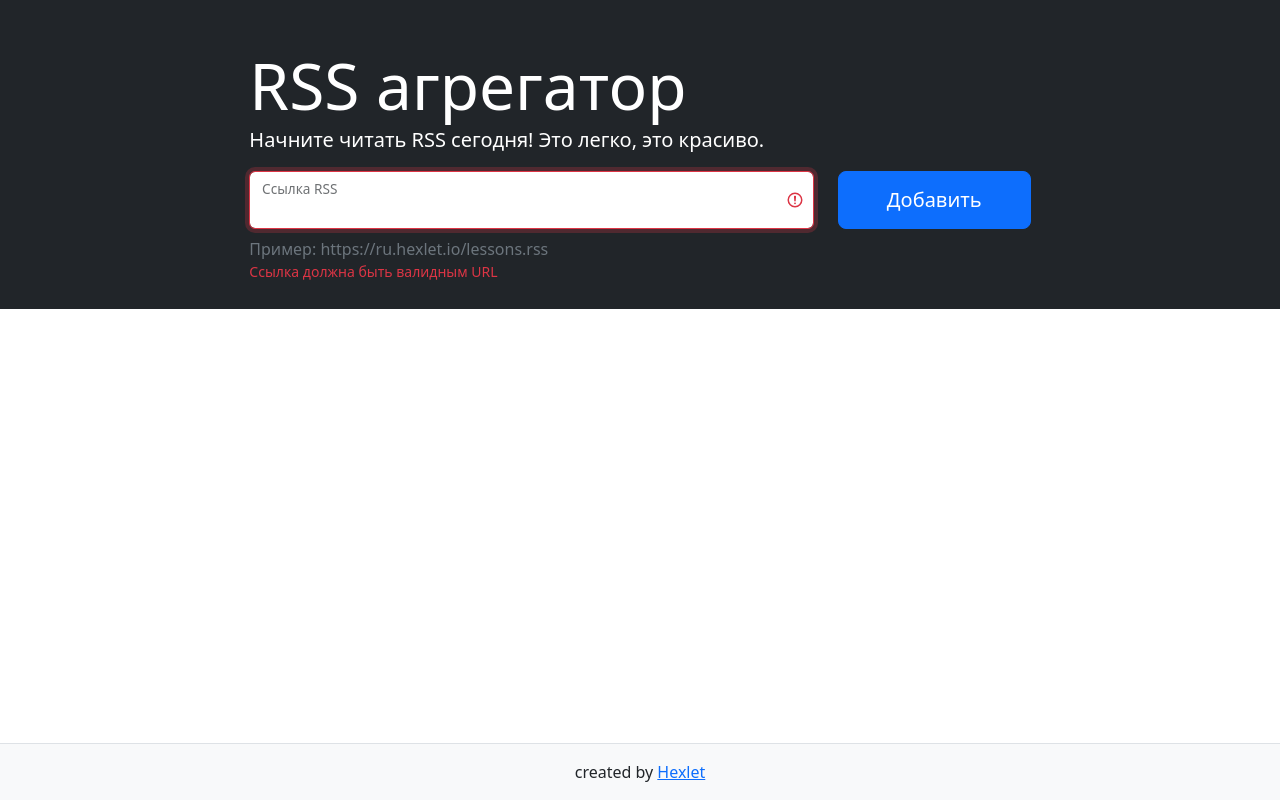
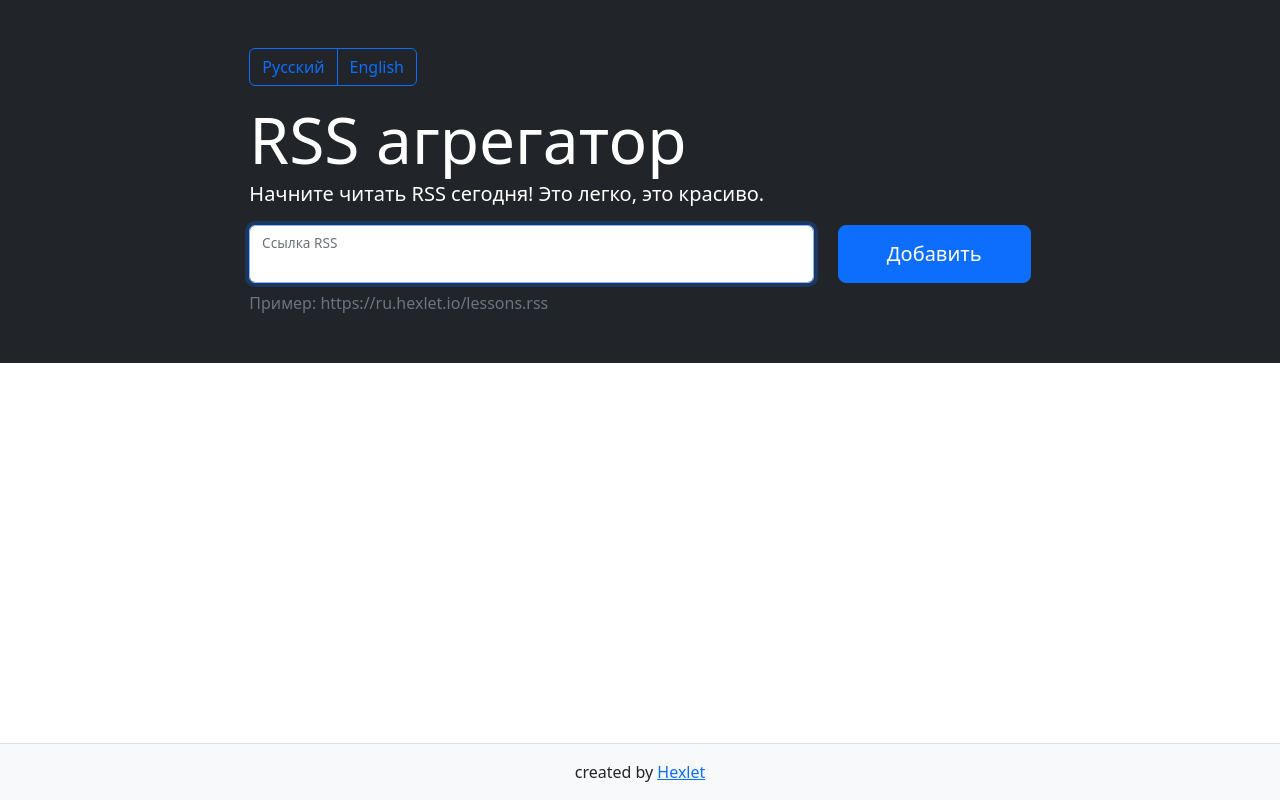
Before and after one commit to nevograd1613/frontend-bootcamp-project-11, a website built with webpack: page index.html in a window 1280 px wide. Both pictures are taken after typing "Sample" into the empty fields and a click on the button "Добавить". Built offline with nearby package versions, Linux system fonts and the light colour scheme; what on-change would draw is missing.

Commit message:
step three

```diff
--- a/index.html
+++ b/index.html
@@ -26,6 +26,8 @@
          <section class="container-fluid bg-dark p-5">
             <div class="row">
                <div class="col-md-10 col-lg-8 mx-auto text-white">
+                  <div class="btn-group" role="group">
+                  </div>
                   <h1 class="display-3 mb-0">RSS агрегатор</h1>
                   <p class="lead">Начните читать RSS сегодня! Это легко, это красиво.</p>
                   <form action="" class="rss-form text-body">
--- a/package.json
+++ b/package.json
@@ -43,6 +43,7 @@
   "dependencies": {
     "@popperjs/core": "^2.11.6",
     "bootstrap": "^5.2.3",
+    "i18next": "^22.4.9",
     "on-change": "^4.0.2",
     "yup": "^1.0.0"
   }
--- a/src/index.js
+++ b/src/index.js
@@ -1,6 +1,5 @@
 import './style.scss';
 import 'bootstrap';
-import render from './js/functions/render.js';
-import state from './js/components/state.js';
+import runApp from '../src/js/functions/init.js'
 
-render(state);
+runApp();
--- /dev/null
+++ b/src/js/components/locales.js/en.js
@@ -0,0 +1,19 @@
+export default {
+   translation: {
+      btnSelectionLanguadge: {
+         en: 'English',
+         ru: 'Русский',
+      },
+      h1Title: 'RSS aggregator',
+      pLead: "Start reading RSS today! It's easy, it's beautiful.",
+      formInputPlaceholder: 'Link RSS',
+      pExample: 'Example: https://ru.hexlet.io/lessons.rss',
+      btnAdd: 'Add',
+      errors: {
+         emptyLine: 'Enter URL',
+         feedbackDone: 'RSS uploaded successfully',
+         feedbackNotDone: 'Link must be valid URL',
+         feedbackAlreadyExist: 'RSS already exists',
+      },
+   }
+};
--- /dev/null
+++ b/src/js/components/locales.js/index.js
@@ -0,0 +1,4 @@
+import en from './en.js';
+import ru from './ru.js';
+
+export default { ru, en };
--- /dev/null
+++ b/src/js/components/locales.js/ru.js
@@ -0,0 +1,19 @@
+export default {
+   translation: {
+      btnSelectionLanguadge: {
+         en: 'English',
+         ru: 'Русский',
+      },
+      h1Title: 'RSS агрегатор',
+      pLead: 'Начните читать RSS сегодня! Это легко, это красиво.',
+      formInputPlaceholder: 'Ссылка RSS',
+      pExample: 'Пример: https://ru.hexlet.io/lessons.rss',
+      btnAdd: 'Добавить',
+      errors: {
+         emptyLine: 'Введите URL',
+         feedbackDone: 'RSS успушно загружен',
+         feedbackNotDone: 'Ссылка должна быть валидным URL',
+         feedbackAlreadyExist: 'RSS уже существует',
+      },
+   }
+};
--- a/src/js/components/state.js
+++ b/src/js/components/state.js
@@ -1,5 +1,9 @@
 const state = {
   feeds: [],
+  links: [],
   errors: '',
+  languadge: 'ru',
+  isValid: false,
+  link: '',
 };
 export default state;
--- a/src/js/components/variables.js
+++ b/src/js/components/variables.js
@@ -1,7 +1,16 @@
-const formInput = document.querySelector('.form-control');
-const formLabel = document.querySelector('.feedback');
-const form = document.querySelector('.rss-form');
+const formInput = document.querySelector('.form-control'),
+      formLabel = document.querySelector('.feedback'),
+      form = document.querySelector('.rss-form'),
+      btnGroup = document.querySelector('.btn-group'),
+      h1Title = document.querySelector('h1'),
+      pLead = document.querySelector('.lead'),
+      pExample = document.querySelector('p.text-muted'),
+      btnAdd = document.querySelector('.btn-lg'),
+      formInputPlaceholder = document.querySelector('label[for="url-input"]');
+
+
+
 
 export {
-  formInput, formLabel, form,
+  formInput, formLabel, form, btnGroup, h1Title, pLead, pExample, btnAdd, formInputPlaceholder
 };
--- /dev/null
+++ b/src/js/functions/init.js
@@ -0,0 +1,15 @@
+import i18next from 'i18next';
+import resources from '../components/locales.js/index.js';
+import render from './render.js';
+import watchedState from './watchedState.js';
+
+export const i18nInstance = i18next.createInstance();
+i18nInstance.init({
+   lng: ['ru', 'en'],
+   debug: true,
+   resources,
+ }).then(() => render(watchedState, i18nInstance));
+
+export default () => {
+ i18nInstance;
+}
--- a/src/js/functions/render.js
+++ b/src/js/functions/render.js
@@ -1,47 +1,67 @@
-import onChange from 'on-change';
-import { form, formInput, formLabel } from "../components/variables.js";
+import { form, formInput, formLabel, btnGroup, h1Title, pLead, pExample, btnAdd, formInputPlaceholder } from "../components/variables.js";
 import validation from "./validation.js";
 
-const render = (state) => {
+const render = (state, i18nInstance) => {
+   const languages = ['ru', 'en'];
+   btnGroup.innerHTML = '';
+   const handleSwitchLanguage = (state) => (evt) => {
+      const { lng } = evt.target.dataset;
+      state.languadge = lng;
+      };
+
+   languages.forEach((lng) => {
+      const btn = document.createElement('button');
+      btn.setAttribute('type', 'button');
+      const className = state.languadge === lng ? 'btn-primary' : 'btn-outline-primary';
+      btn.classList.add('btn', 'mb-3', className);
+      btn.setAttribute('data-lng', lng);
+      btn.textContent = i18nInstance.t(`btnSelectionLanguadge.${lng}`);
+      btn.addEventListener('click', handleSwitchLanguage(state));
+      btnGroup.appendChild(btn);
+      });
+
+   h1Title.textContent = i18nInstance.t('h1Title');
+   pLead.textContent = i18nInstance.t('pLead');
+   pExample.textContent = i18nInstance.t('pExample');
+   btnAdd.textContent = i18nInstance.t('btnAdd');
+   formInputPlaceholder.textContent = i18nInstance.t('formInputPlaceholder');
+
    form.addEventListener('submit', (e) => {
       e.preventDefault();
+      const formData = new FormData(e.target);
+      validation(formData.get('url'))
+      .then((isValid) => {
+         state.link = formData.get('url');
+         state.isValid = isValid;
+      });
+      form.reset();
       formInput.focus();
-      const formData = new FormData(e.target);
-      state.errors = validation(formData.get('url'));
-      state.errors.then((data) => {
-         if (data !== undefined) {
-            if (state.feeds.length === 0) {
+   });
+};
+
+
+
+export const renderFeedback = (state, i18nInstance) => {
+   if (state.isValid) {
+      if (!state.links.includes(state.link)) {
          formInput.classList.remove('is-invalid')
-               formLabel.textContent = 'RSS успушно загружен';
+         formLabel.textContent = i18nInstance.t('errors.feedbackDone');
          formLabel.classList.remove('text-danger');
          formLabel.classList.add('text-success');
-               state.feeds.push(data);
-            } else {
-               if (!state.feeds.includes(data)) {
-                  formInput.classList.remove('is-invalid')
-                  formLabel.textContent = 'RSS успушно загружен';
-                  formLabel.classList.remove('text-danger');
-                  formLabel.classList.add('text-success');
-                  state.feeds.push(data);
+         state.links.push(state.link);
       } else {
          formInput.classList.add('is-invalid')
-                  formLabel.textContent = 'RSS уже существует';
+         formLabel.textContent = i18nInstance.t('errors.feedbackAlreadyExist');
          formLabel.classList.remove('text-success');
          formLabel.classList.add('text-danger');
       }
-            }
    } else {
       formInput.classList.add('is-invalid')
-            formLabel.textContent = 'Ссылка должна быть валидным URL';
+      formLabel.textContent = i18nInstance.t('errors.feedbackNotDone');
       formLabel.classList.remove('text-success');
       formLabel.classList.add('text-danger');
    }
-      });
    console.log(state);
-      const watchedState = onChange(state, (path, value, previousValue) => {
+};
 
-      });
-      form.reset();
-   });
-};
 export default render;
--- a/src/js/functions/validation.js
+++ b/src/js/functions/validation.js
@@ -2,11 +2,18 @@
 import state from '../components/state.js';
 
 const validation = (text) => {
-   const schema = yup.string().required().url();
+   yup.setLocale({
+      string: {
+         url: 'feedbackNotDone',
+       },
+   })
+   const schema = yup.string().url();
    return schema.validate(text)
-   .then()
+   .then(() => {
+      return true;
+   })
    .catch((e) => {
-      state.errors = e.message;
+      return false;
    });
 };
 
--- /dev/null
+++ b/src/js/functions/watchedState.js
@@ -0,0 +1,14 @@
+import onChange from 'on-change';
+import state from '../components/state.js';
+import { i18nInstance } from './init.js';
+import render, { renderFeedback } from './render.js';
+
+const watchedState = onChange(state, (path, value, previousValue) => {
+   if (path === 'languadge') {
+      i18nInstance.changeLanguage(value).then(() => render(watchedState, i18nInstance));
+    }
+    if (path === 'link' || path === 'isValid') {
+      renderFeedback(watchedState, i18nInstance)
+    }
+});
+export default watchedState;
```
Also changed, not shown: 1 other file. Lines whose indentation alone changed are shown as unchanged.
